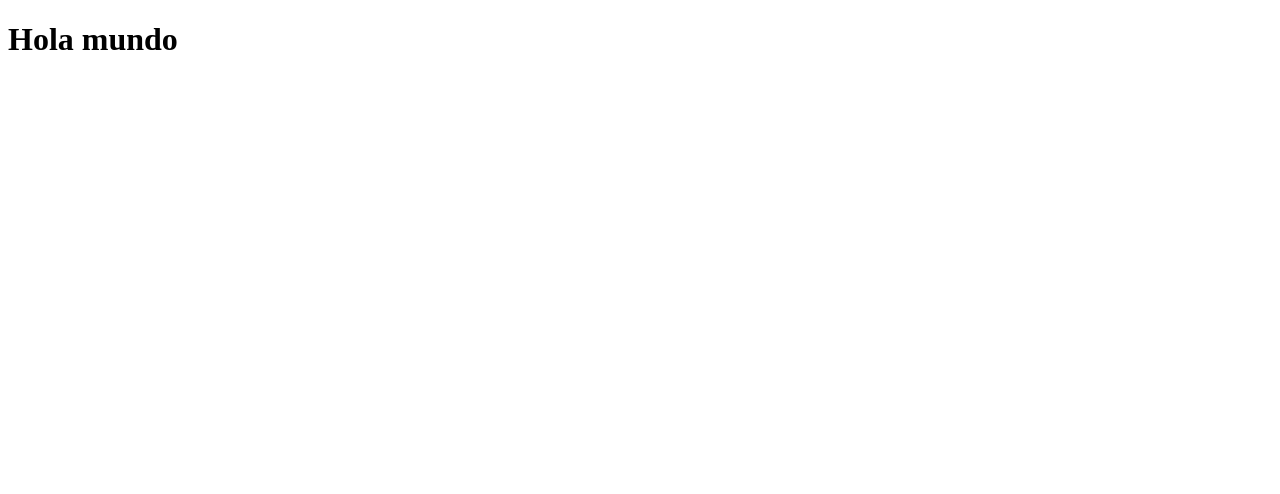
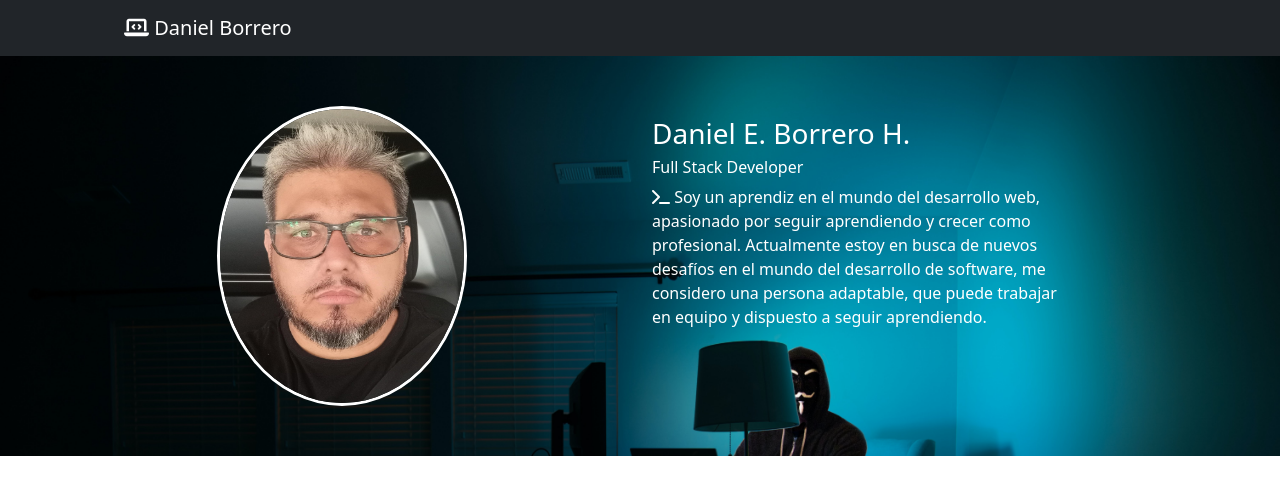
Before and after one commit to rockaranza/DaniBorrero.github.io, a plain HTML site: page index.html in a window 1280 px wide. Drawn offline with nearby package versions, Linux system fonts and the light colour scheme.

Commit message:
add navbar and hero section

```diff
--- /dev/null
+++ b/asssets/css/style.css
@@ -0,0 +1,14 @@
+.hero-section {
+    height: 400px;
+    background-image: url('../img/clint-patterson-dYEuFB8KQJk-unsplash.jpg');
+    background-repeat: no-repeat;
+    background-size: cover;
+}
+
+.photo-me {
+    height: 300px;
+    width: 250px;
+    margin-top: 50px;
+    border-radius: 50%;
+    border: 3px solid white;
+}
--- a/index.html
+++ b/index.html
@@ -1,11 +1,47 @@
 <!DOCTYPE html>
 <html lang="en">
-<head>
-    <meta charset="UTF-8">
-    <meta name="viewport" content="width=device-width, initial-scale=1.0">
-    <title>Document</title>
-</head>
-<body>
-    <h1>Hola mundo</h1>
-</body>
+  <head>
+    <meta charset="UTF-8" />
+    <meta name="viewport" content="width=device-width, initial-scale=1.0" />
+    <link
+      href="https://cdn.jsdelivr.net/npm/bootstrap@5.3.2/dist/css/bootstrap.min.css"
+      rel="stylesheet"
+      integrity="sha384-T3c6CoIi6uLrA9TneNEoa7RxnatzjcDSCmG1MXxSR1GAsXEV/Dwwykc2MPK8M2HN"
+      crossorigin="anonymous"
+    />
+    <link rel="stylesheet" href="https://cdnjs.cloudflare.com/ajax/libs/font-awesome/6.4.2/css/all.min.css" integrity="sha512-z3gLpd7yknf1YoNbCzqRKc4qyor8gaKU1qmn+CShxbuBusANI9QpRohGBreCFkKxLhei6S9CQXFEbbKuqLg0DA==" crossorigin="anonymous" referrerpolicy="no-referrer" />
+    <link rel="stylesheet" href="./asssets/css/style.css" />
+    <title>Daniel Borrero</title>
+  </head>
+  <body>
+    <!-- Navbar -->
+    <nav class="navbar bg-dark">
+      <div class="container-fluid">
+        <a class="container navbar-brand text-white" href="#"><i class="fa-solid fa-laptop-code"></i> Daniel Borrero</a>
+      </div>
+    </nav>
+
+    <!-- Hero-Section -->
+    <section class="hero-section">
+        <div class="row justify-content-center align-items-center">
+            <div class="col-4">
+                <img class="photo-me" src="./asssets/img/photo.jpeg" alt="">
+            </div>
+            <div class="col-4 text-white">
+                <h3 class="">Daniel E. Borrero H.</h3>
+                <h6>Full Stack Developer</h6>
+                <p>
+                    <i class="fa-solid fa-terminal"></i></i> Soy un aprendiz en el mundo del desarrollo web, apasionado por seguir aprendiendo y crecer como profesional. Actualmente estoy en busca de nuevos desafíos en el mundo del desarrollo de software, me considero una persona adaptable, que puede trabajar en equipo y dispuesto a seguir aprendiendo.
+                </p>
+            </div>
+        </div>
+
+    </section>
+    <!-- Bundle from bootstrap -->
+    <script
+      src="https://cdn.jsdelivr.net/npm/bootstrap@5.3.2/dist/js/bootstrap.bundle.min.js"
+      integrity="sha384-C6RzsynM9kWDrMNeT87bh95OGNyZPhcTNXj1NW7RuBCsyN/o0jlpcV8Qyq46cDfL"
+      crossorigin="anonymous"
+    ></script>
+  </body>
 </html>
```
Also changed, not shown: asssets/img/clint-patterson-dYEuFB8KQJk-unsplash.jpg (added), asssets/img/photo.jpeg (added), 1 other file.
